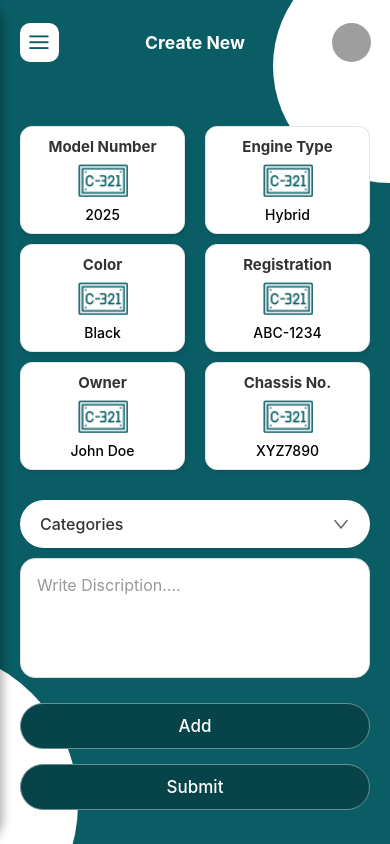
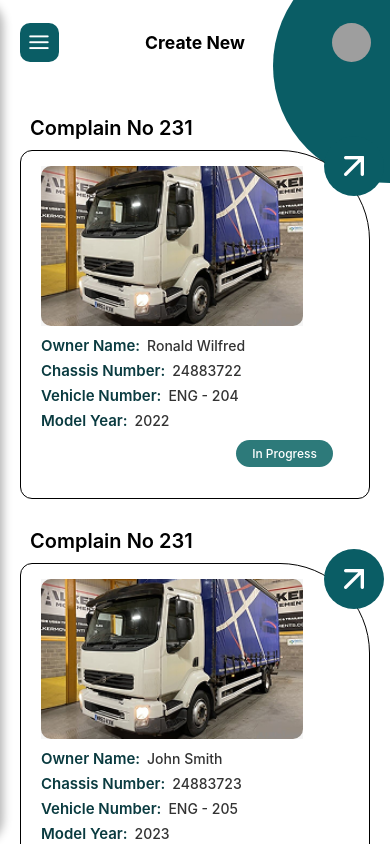
Before and after one commit to Adeel-116/Complain_App, a React Native app: screen / in a window 390 px wide. Built offline with nearby package versions, Linux system fonts and the light colour scheme; grey boxes are pictures that could not be loaded.

Commit message:
Working on complain card

```diff
--- a/App.tsx
+++ b/App.tsx
@@ -4,12 +4,13 @@ import CreateNew from './src/screens/Driver/CreateNew';
 import ScannerScreen from './src/screens/Driver/ScannerScreen';
 import NumberScreen from './src/screens/Driver/NumberScreen';
 import VehicleInfoScreen from './src/screens/Driver/VehicleInfoScreen';
+import ComplainScreen from './src/screens/Driver/ComplainScreen';
 function App() {
 
   return (
     <View style={styles.container}>
       <StatusBar barStyle="dark-content" />
-       <VehicleInfoScreen/>
+       <ComplainScreen/>
     </View>
   );
 }
--- a/src/components/SuccessPopup.tsx
+++ b/src/components/SuccessPopup.tsx
@@ -22,12 +22,10 @@ const SuccessPopup = ({ visible, onClose, title = "Submit Successful" }:any) =>
       <Pressable style={styles.overlay} onPress={onClose}>
         <View style={styles.container}>
           <Pressable style={styles.popup} onPress={() => {}}>
-            {/* Success Icon */}
             <View style={styles.iconContainer}>
               <AntDesign name="check" size={32} color="#FFFFFF" />
             </View>
 
-            {/* Success Text */}
             <Text style={styles.successText}>{title}</Text>
           </Pressable>
         </View>
--- /dev/null
+++ b/src/screens/Driver/ComplainScreen.tsx
@@ -0,0 +1,345 @@
+import React, { useRef, useState } from 'react';
+import {
+    View,
+    Dimensions,
+    StyleSheet,
+    Animated,
+    TouchableOpacity,
+    ScrollView,
+    Text,
+    Image,
+} from 'react-native';
+import  Icon  from 'react-native-vector-icons/Feather';
+import Circle from '../../components/Circle';
+import appColors from '../../constants/color';
+import Header from '../../components/Header';
+import CustomDrawer from '../../components/CustomDrawer';
+
+const { width, height } = Dimensions.get('window');
+const DRAWER_WIDTH = width * 0.8;
+
+// Sample complaint data
+const complaintsData = [
+    {
+        id: 1,
+        complainNo: 'Complain No 231',
+        image: require('../../assests/images/truckImage.png'),
+        ownerName: 'Ronald Wilfred',
+        chassisNumber: '24883722',
+        vehicleNumber: 'ENG - 204',
+        modelYear: '2022',
+        status: 'In Progress'
+    },
+    {
+        id: 2,
+        complainNo: 'Complain No 232',
+        image: require('../../assests/images/truckImage.png'),
+        ownerName: 'John Smith',
+        chassisNumber: '24883723',
+        vehicleNumber: 'ENG - 205',
+        modelYear: '2023',
+        status: 'Completed'
+    },
+    {
+        id: 3,
+        complainNo: 'Complain No 233',
+        image: require('../../assests/images/truckImage.png'),
+        ownerName: 'Mike Johnson',
+        chassisNumber: '24883724',
+        vehicleNumber: 'ENG - 206',
+        modelYear: '2021',
+        status: 'Pending'
+    }
+];
+
+const ComplaintCard = ({ item }:any) => {
+    return (
+        <>
+         <Text style={styles.topText}>Complain No 231</Text>
+        <View style={styles.card}>
+
+            <View style={styles.iconContainer}>
+                <View style={styles.icon}>
+                    <Icon name='arrow-up-right' size={40} color={'white'} />
+                </View>
+            </View>
+
+            {/* Vehicle Image */}
+            <View style={styles.imageContainer}>
+                <Image source={item.image} style={styles.vehicleImage} />
+            </View>
+
+            {/* Vehicle Details */}
+            <View style={styles.detailsContainer}>
+                <View style={styles.detailRow}>
+                    <Text style={styles.detailLabel}>Owner Name:</Text>
+                    <Text style={styles.detailValue}>{item.ownerName}</Text>
+                </View>
+
+                <View style={styles.detailRow}>
+                    <Text style={styles.detailLabel}>Chassis Number:</Text>
+                    <Text style={styles.detailValue}>{item.chassisNumber}</Text>
+                </View>
+
+                <View style={styles.detailRow}>
+                    <Text style={styles.detailLabel}>Vehicle Number:</Text>
+                    <Text style={styles.detailValue}>{item.vehicleNumber}</Text>
+                </View>
+
+                <View style={styles.detailRowLast}>
+                    <Text style={styles.detailLabel}>Model Year:</Text>
+                    <Text style={styles.detailValue}>{item.modelYear}</Text>
+                </View>
+            </View>
+
+            {/* Status Badge */}
+            <View style={styles.statusContainer}>
+                <View style={[
+                    styles.statusBadge,
+                    { backgroundColor: getStatusColor(item.status) }
+                ]}>
+                    <Text style={styles.statusText}>{item.status}</Text>
+                </View>
+            </View>
+        </View>
+    </>
+    );
+};
+
+const getStatusColor = (status:any) => {
+    switch (status.toLowerCase()) {
+        case 'in progress':
+            return '#2D7A7A';
+        case 'completed':
+            return '#4CAF50';
+        case 'pending':
+            return '#FF9800';
+        default:
+            return '#2D7A7A';
+    }
+};
+
+const ComplainScreen = () => {
+    const [isDrawerOpen, setIsDrawerOpen] = useState(false);
+    const slideAnim = useRef(new Animated.Value(-DRAWER_WIDTH)).current;
+    const overlayOpacity = useRef(new Animated.Value(0)).current;
+
+    const openDrawer = () => {
+        setIsDrawerOpen(true);
+        Animated.parallel([
+            Animated.timing(slideAnim, {
+                toValue: 0,
+                duration: 300,
+                useNativeDriver: true,
+            }),
+            Animated.timing(overlayOpacity, {
+                toValue: 0.5,
+                duration: 300,
+                useNativeDriver: true,
+            }),
+        ]).start();
+    };
+
+    const closeDrawer = () => {
+        Animated.parallel([
+            Animated.timing(slideAnim, {
+                toValue: -DRAWER_WIDTH,
+                duration: 300,
+                useNativeDriver: true,
+            }),
+            Animated.timing(overlayOpacity, {
+                toValue: 0,
+                duration: 300,
+                useNativeDriver: true,
+            }),
+        ]).start(() => setIsDrawerOpen(false));
+    };
+
+    const toggleDrawer = () => (isDrawerOpen ? closeDrawer() : openDrawer());
+
+    return (
+        <>
+            <ScrollView style={styles.container} showsVerticalScrollIndicator={false}>
+                <View style={styles.circleContainerTop}>
+                    <Circle size={width * 0.6} color={appColors.primary} />
+                </View>
+                <View style={styles.circleContainerBottom}>
+                    <Circle size={width * 0.8} color={appColors.primary} />
+                </View>
+
+                {/* Header */}
+                <Header
+                    onMenuPress={toggleDrawer}
+                    title="Create New"
+                    titleColor="#000"
+                    iconBgColor={appColors.primary}
+                    iconColor={'#ffff'}
+                />
+
+                <View style={styles.complainContainer}>
+                    {complaintsData.map((item) => (
+                        <ComplaintCard key={item.id} item={item} />
+                    ))}
+                </View>
+
+            </ScrollView>
+
+            {/* Overlay */}
+            {isDrawerOpen && (
+                <Animated.View style={[styles.overlay, { opacity: overlayOpacity }]}>
+                    <TouchableOpacity style={styles.overlayTouchable} onPress={closeDrawer} />
+                </Animated.View>
+            )}
+
+            {/* Drawer */}
+            <CustomDrawer slideAnim={slideAnim} closeDrawer={closeDrawer} />
+        </>
+    );
+};
+
+export default ComplainScreen;
+
+const styles = StyleSheet.create({
+    container: {
+        flex: 1,
+        backgroundColor: 'white',
+    },
+    circleContainerTop: {
+        position: 'absolute',
+        right: -width * 0.3,
+        top: -height * 0.06,
+    },
+    circleContainerBottom: {
+        position: 'absolute',
+        top: '240%',
+        left: -width * 0.6,
+    },
+    complainContainer: {
+        width: '100%',
+        flex: 1,
+        paddingHorizontal: 20,
+        paddingVertical: 20,
+        marginTop: 10,
+    },
+    card: {
+        backgroundColor: '#FFFFFF',
+        borderRadius: 12,
+        marginBottom: 20,
+        width: '100%',
+        borderWidth: 1,
+        borderColor: '#000',
+        paddingVertical: 15,
+        paddingHorizontal: 20,
+        position: 'relative',
+        borderTopRightRadius: 90,
+    },
+    topText:{
+        fontSize: 20,
+        paddingVertical: 10,
+        paddingHorizontal: 10,
+        color: '#000',
+        fontWeight: 600,
+
+    },
+    cardHeader: {
+        // flexDirection: 'row',
+        // justifyContent: 'space-between',
+        // alignItems: 'center',
+        // paddingHorizontal: 16,
+        // paddingVertical: 12,
+        // backgroundColor: '#FFFFFF',
+    },
+    complainNumber: {
+        fontSize: 16,
+        fontWeight: '600',
+        color: '#333333',
+    },
+    arrowButton: {
+        width: 32,
+        height: 32,
+        borderRadius: 16,
+        backgroundColor: '#2D7A7A',
+        justifyContent: 'center',
+        alignItems: 'center',
+    },
+    imageContainer: {
+        width: '85%',
+        height: 160,
+        backgroundColor: '#F5F5F5',
+    },
+    vehicleImage: {
+        width: '100%',
+        height: '100%',
+        resizeMode: 'cover',
+        borderRadius: 10,
+    },
+    detailsContainer: {
+        paddingTop: 10,
+        paddingBottom: 10,
+    },
+    detailRow: {
+        flexDirection: 'row',
+        marginBottom: 6,
+        alignItems: 'center',
+    },
+    detailRowLast: {
+        flexDirection: 'row',
+        alignItems: 'center',
+    },
+    detailLabel: {
+        fontSize: 15,
+        color: '#0A3B40',
+        fontWeight: '600',
+    },
+    detailValue: {
+        fontSize: 14,
+        color: '#333333',
+        fontWeight: '500',
+        flex: 1,
+        paddingLeft: 7,
+    },
+    statusContainer: {
+        paddingHorizontal: 16,
+        paddingBottom: 16,
+        alignItems: 'flex-end',
+    },
+    iconContainer:{
+        width: 90,
+        height: 90,
+        // backgroundColor: 'yellow',
+        position: 'absolute',
+        right: -30,
+        zIndex: 4,
+        top: -30,
+        justifyContent: 'center',
+        alignItems: 'center'
+    },
+    icon:{
+        width: 60,
+        height: 60,
+        borderRadius: 30,
+        justifyContent: 'center',
+        alignItems: 'center',
+        backgroundColor: appColors.primary,
+    },
+    statusBadge: {
+        paddingHorizontal: 16,
+        paddingVertical: 6,
+        borderRadius: 20,
+    },
+    statusText: {
+        color: '#FFFFFF',
+        fontSize: 12,
+        fontWeight: '500',
+    },
+    overlay: {
+        position: 'absolute',
+        width,
+        height,
+        backgroundColor: 'black',
+        zIndex: 2,
+    },
+    overlayTouchable: {
+        flex: 1,
+    },
+});
```
Also changed, not shown: src/assests/images/truckImage.png (added).
